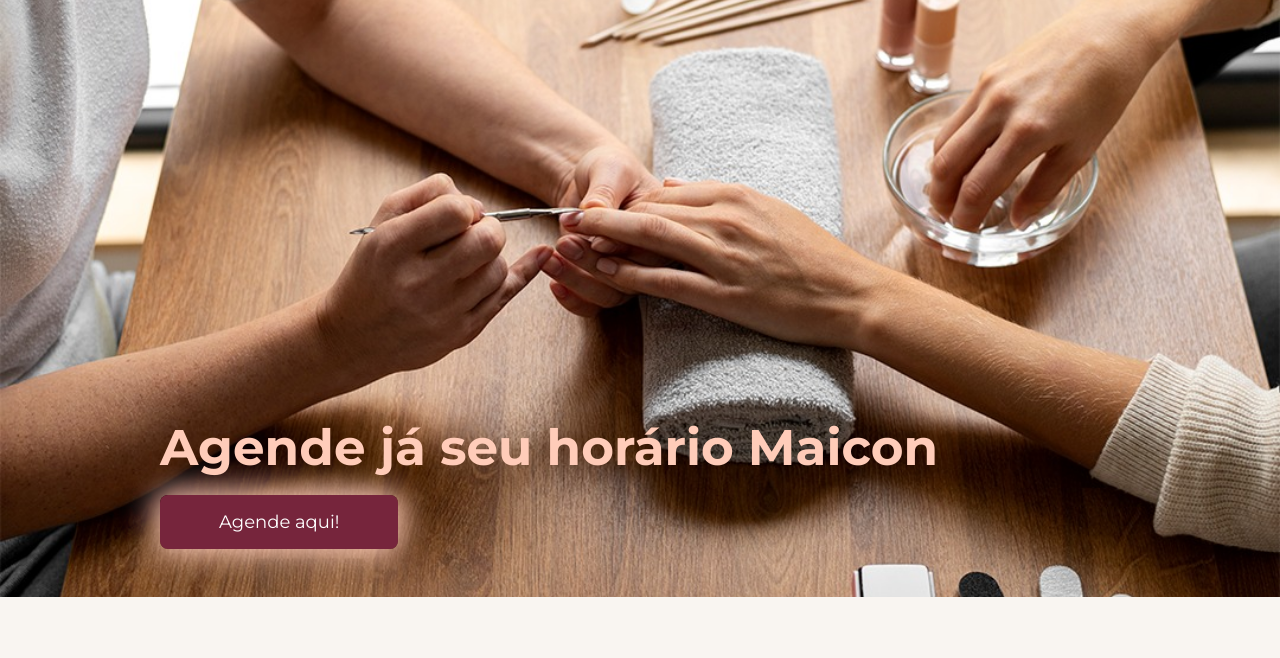
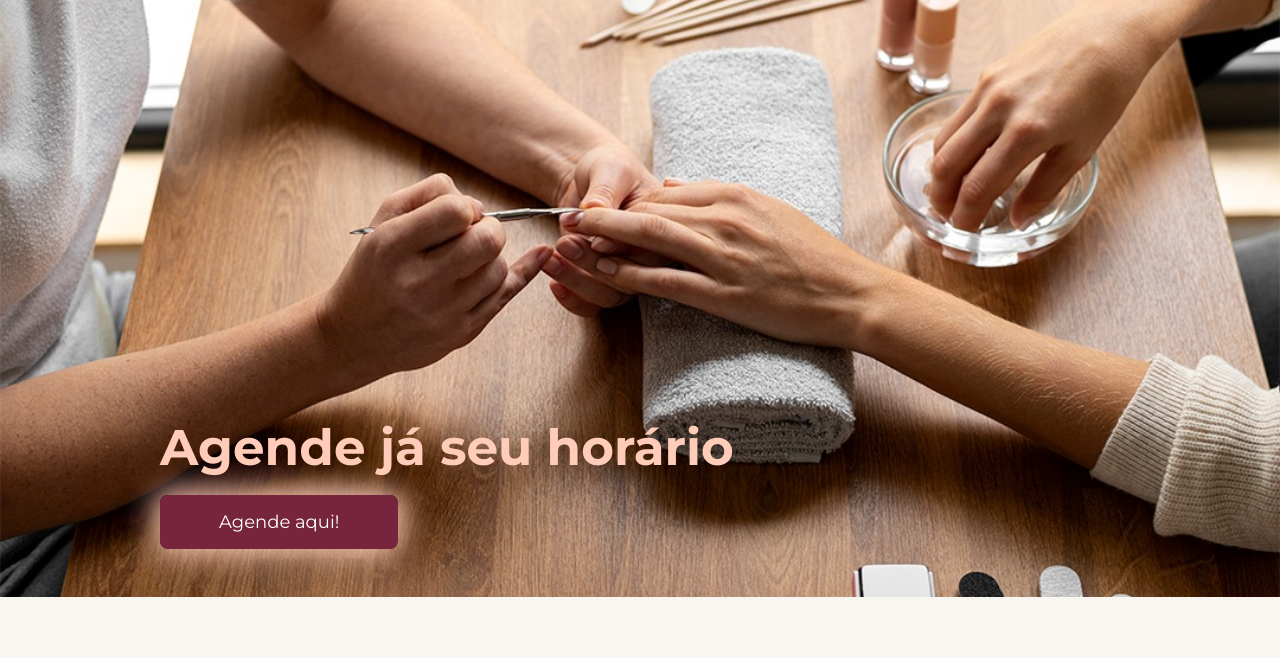
Before and after one commit to maiconsbotelho/SelletEsmalteria, a plain HTML site: page index.html in a window 1280 px wide. Shown: the part 115-773 px from the top of the page. Drawn offline with Linux system fonts and the light colour scheme; files whose address does not match are found by name.

Commit message:
Teste de sincronia

```diff
--- a/index.html
+++ b/index.html
@@ -41,7 +41,7 @@
     <!-- MAIN BANNER -->
     <section class="hero-banner">
         <div class="hero-action">
-            <h1>Agende já seu horário Maicon</h1>
+            <h1>Agende já seu horário</h1>
             <a class="button" href="https://api.whatsapp.com/send?phone=5551999484099">Agende aqui!</a>
         </div>
     </section>
```
